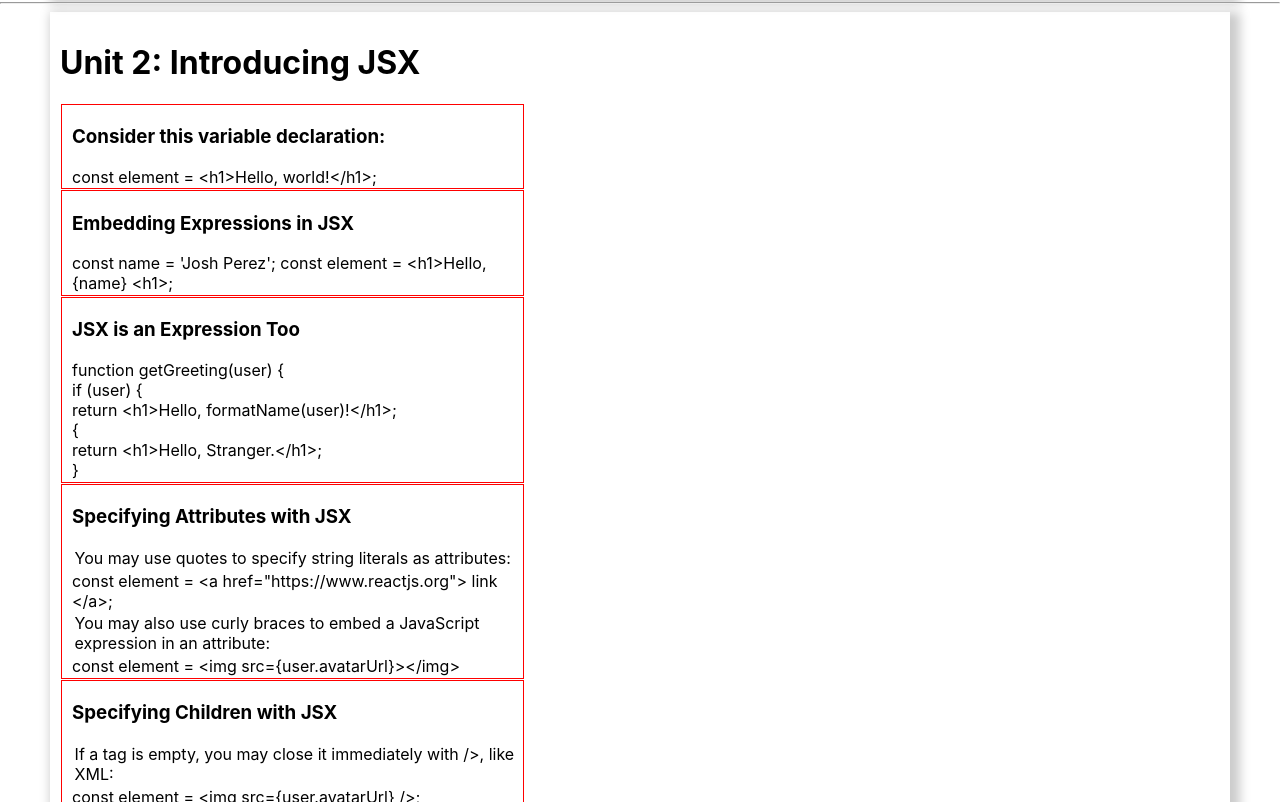
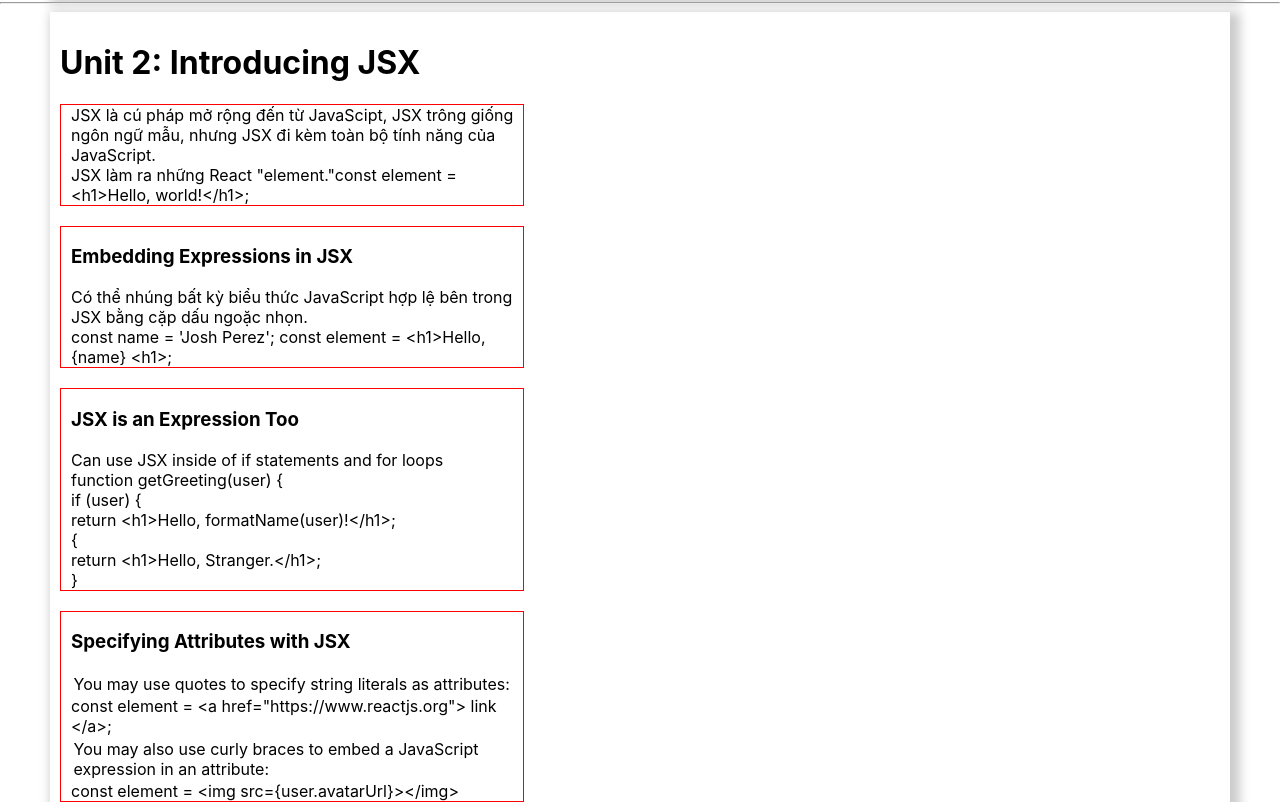
Before and after one commit to hobabe/Reactjs_2022, a React (Create React App) app in the folder Mainconcept/study_reactjs/: page /khanh-react in a window 1280 px wide. Shown: the part 378-1180 px from the top of the page. Built offline with nearby package versions, Linux system fonts and the light colour scheme.

Commit message:
repair and update content Unit 2: Introducing JSX

```diff
--- a/Mainconcept/study_reactjs/src/khanh/t2-introducingJSX/IntroducingJSX.jsx
+++ b/Mainconcept/study_reactjs/src/khanh/t2-introducingJSX/IntroducingJSX.jsx
@@ -4,18 +4,22 @@ export default function IntroducingJSX() {
         <div className="style">
             <h1>Unit 2:  {unit}
             </h1>
-            <p className="content">
-                <h3>Consider this variable declaration:</h3>
+            <div className="content">
+
+                <label>JSX là cú pháp mở rộng đến từ JavaScipt, JSX trông giống ngôn ngữ mẫu, nhưng JSX đi kèm toàn bộ tính năng của JavaScript.<br />
+                    JSX làm ra những React "element."
+                </label>
                 const element = &lt;h1&gt;Hello, world!&lt;/h1&gt;;
-            </p>
-            <p className="content">
+            </div><br />
+            <div className="content">
                 <h3>Embedding Expressions in JSX</h3>
+                <label>Có thể nhúng bất kỳ biểu thức JavaScript hợp lệ bên trong JSX bằng cặp dấu ngoặc nhọn.</label><br />
                 const name = 'Josh Perez';
                 const element =  &lt;h1&gt;Hello, {"{name}"} &lt;h1&gt;;
-            </p>
-            <p className="content">
+            </div><br />
+            <div className="content">
                 <h3>JSX is an Expression Too</h3>
-
+                <label> Can use JSX inside of if statements and for loops</label><br />
 
                 <label> function getGreeting(user) {"{"}</label><br />
                 <label> if (user)  {"{"}</label><br />
@@ -24,15 +28,15 @@ export default function IntroducingJSX() {
                 <label>  return &lt;h1&gt;Hello, Stranger.&lt;/h1&gt;;</label><br />
                 <label>  {"}"}</label>
 
-            </p>
-            <p className="content">
+            </div><br />
+            <div className="content">
                 <h3>Specifying Attributes with JSX</h3>
                 <p>You may use quotes to specify string literals as attributes:</p>
                 const element = &lt;a href="https://www.reactjs.org"&gt; link &lt;/a&gt;;
                 <p>You may also use curly braces to embed a JavaScript expression in an attribute:</p>
                 const element = &lt;img src={"{user.avatarUrl}"}&gt;&lt;/img&gt;
 
-            </p>
+            </div>
             <p className="content">
                 <h3>Specifying Children with JSX</h3>
                 <p>If a tag is empty, you may close it immediately with /&gt;, like XML:</p>
```
